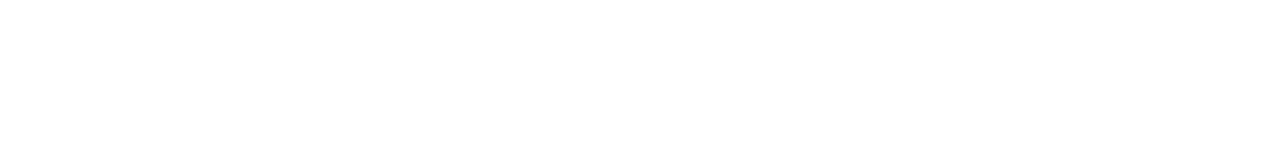
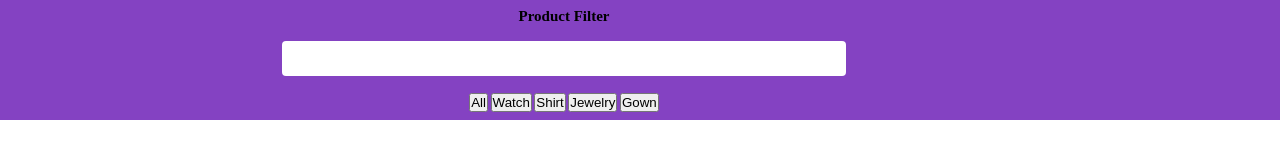
Before and after one commit to saeedjamali/git-SearchFilter, a plain HTML site: page index.html in a window 1280 px wide. Drawn offline with Linux system fonts and the light colour scheme.

Commit message:
First Config

```diff
--- a/index.html
+++ b/index.html
@@ -4,6 +4,27 @@
     <meta charset="UTF-8" />
     <meta name="viewport" content="width=device-width, initial-scale=1.0" />
     <title>Document</title>
+    <link rel="stylesheet" href="style.css" />
   </head>
-  <body></body>
+  <body>
+    <header>
+      <section class="product-filter">
+        <h1>Product Filter</h1>
+        <div class="input-search">
+          <input type="text" name="" id="" />
+        </div>
+        <div>
+          <button class="filterBtn">All</button>
+          <button class="filterBtn">Watch</button>
+          <button class="filterBtn">Shirt</button>
+          <button class="filterBtn">Jewelry</button>
+          <button class="filterBtn">Gown</button>
+        </div>
+      </section>
+    </header>
+    <section class="products">
+
+    </section>
+    <script type="module" src="app.js"></script>
+  </body>
 </html>
--- a/style.css
+++ b/style.css
@@ -0,0 +1,43 @@
+* {
+    box-sizing: border-box;
+    margin: 0;
+    padding: 0;
+}
+
+html {
+    font-size: 0.625rem;
+}
+
+
+header {
+    height: 12rem;
+    background-color: rgb(132, 66, 194);
+    width: 100%;
+
+}
+
+.product-filter {
+    height: 100%;
+    max-width: 1128px;
+    width: 100%;
+    display: flex;
+    flex-direction: column;
+    align-items: center;
+    justify-content: space-around;
+    /* margin: auto; */
+}
+
+.input-search {
+    width: 100%;
+    display: flex;
+    align-items: center;
+    justify-content: center;
+}
+
+.input-search>input {
+    width: 50%;
+    padding: 1rem;
+    border-radius: 4px;
+    outline: none;
+    border: none;
+}
```
